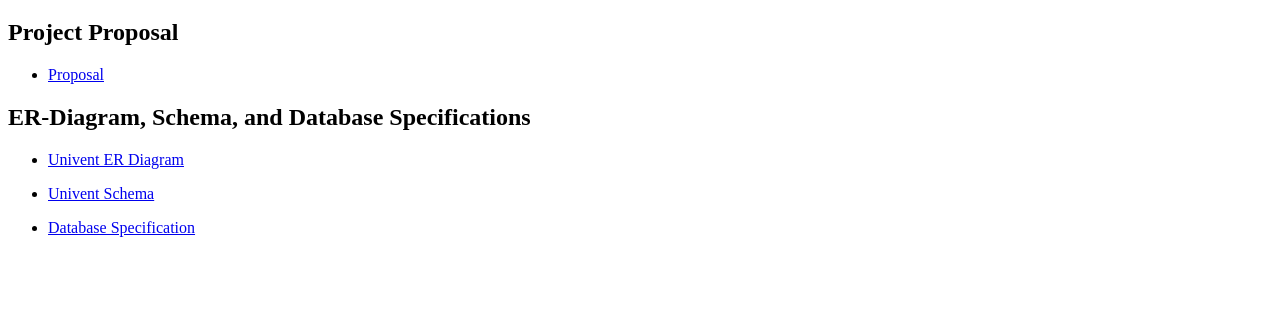
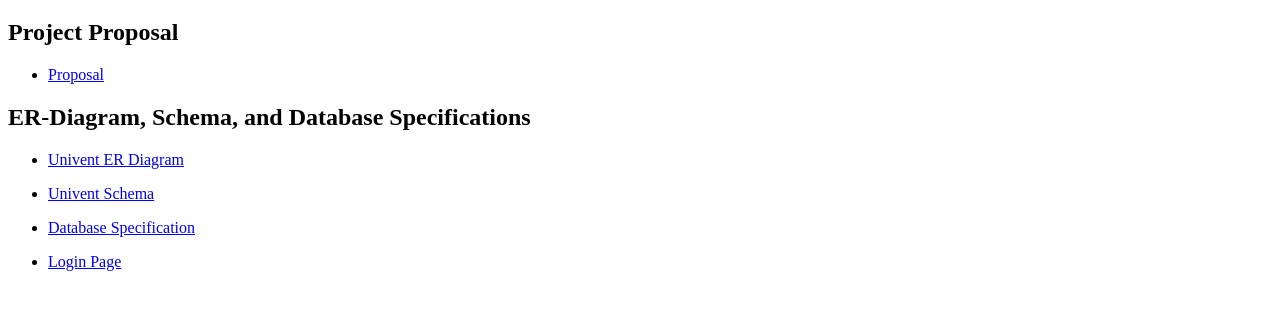
Before and after one commit to LukaTri/Univent, a plain HTML site: page index.html in a window 1280 px wide. Shown: the part 87-396 px from the top of the page. Drawn offline with Linux system fonts and the light colour scheme.

Commit message:
Add univent login page.

```diff
--- a/index.html
+++ b/index.html
@@ -29,5 +29,9 @@ for Goucher students, club advisors, and Goucher's Office of Student Engagement
   <LI> <A href="database_specs.pdf" target="_blank">Database Specification</A>
 </UL>
 
+<UL>
+  <LI> <A href="./wsgi/templates/login.html" target="_blank">Login Page</A>
+</UL>
+
 </BODY>
 </HTML>
```
